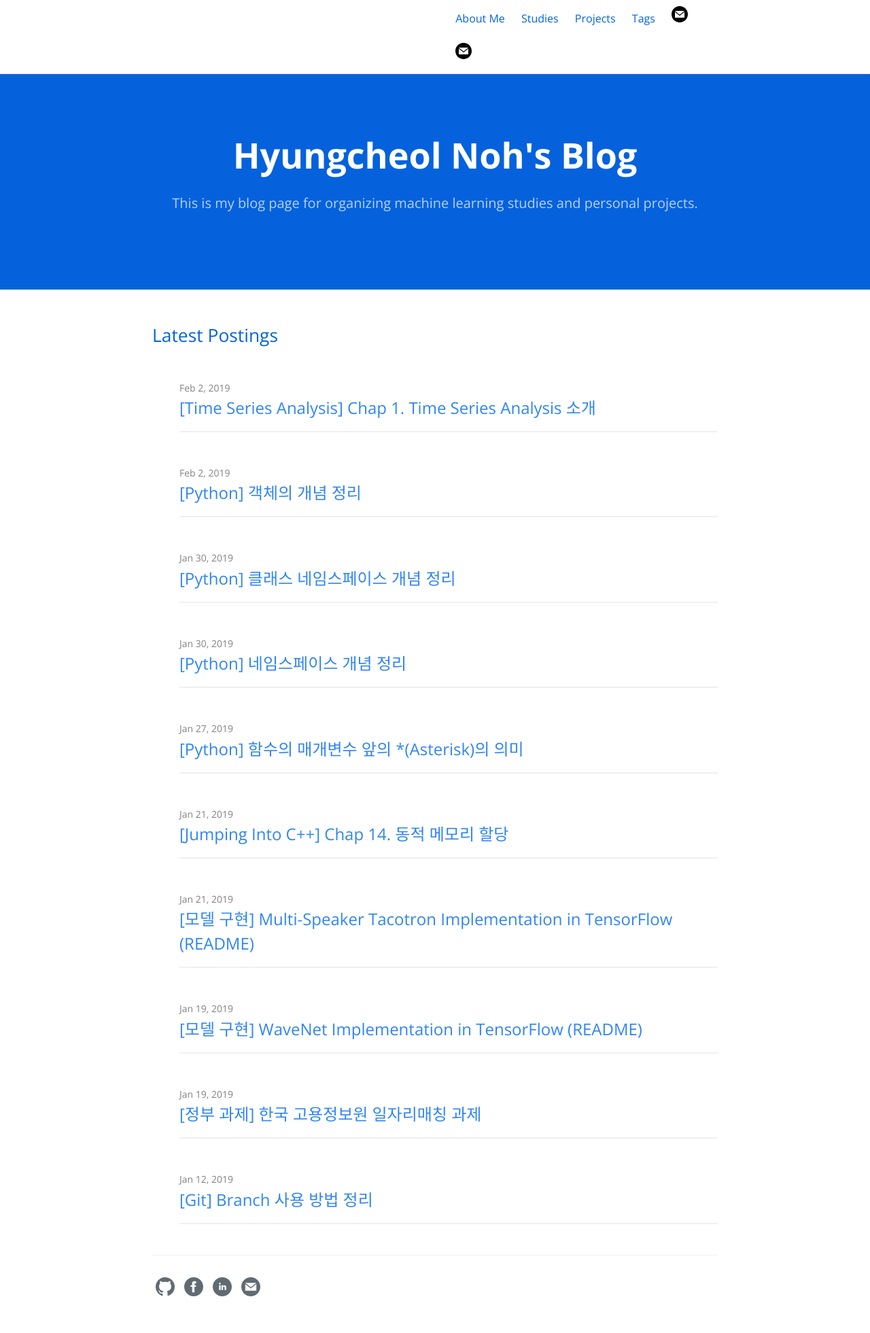
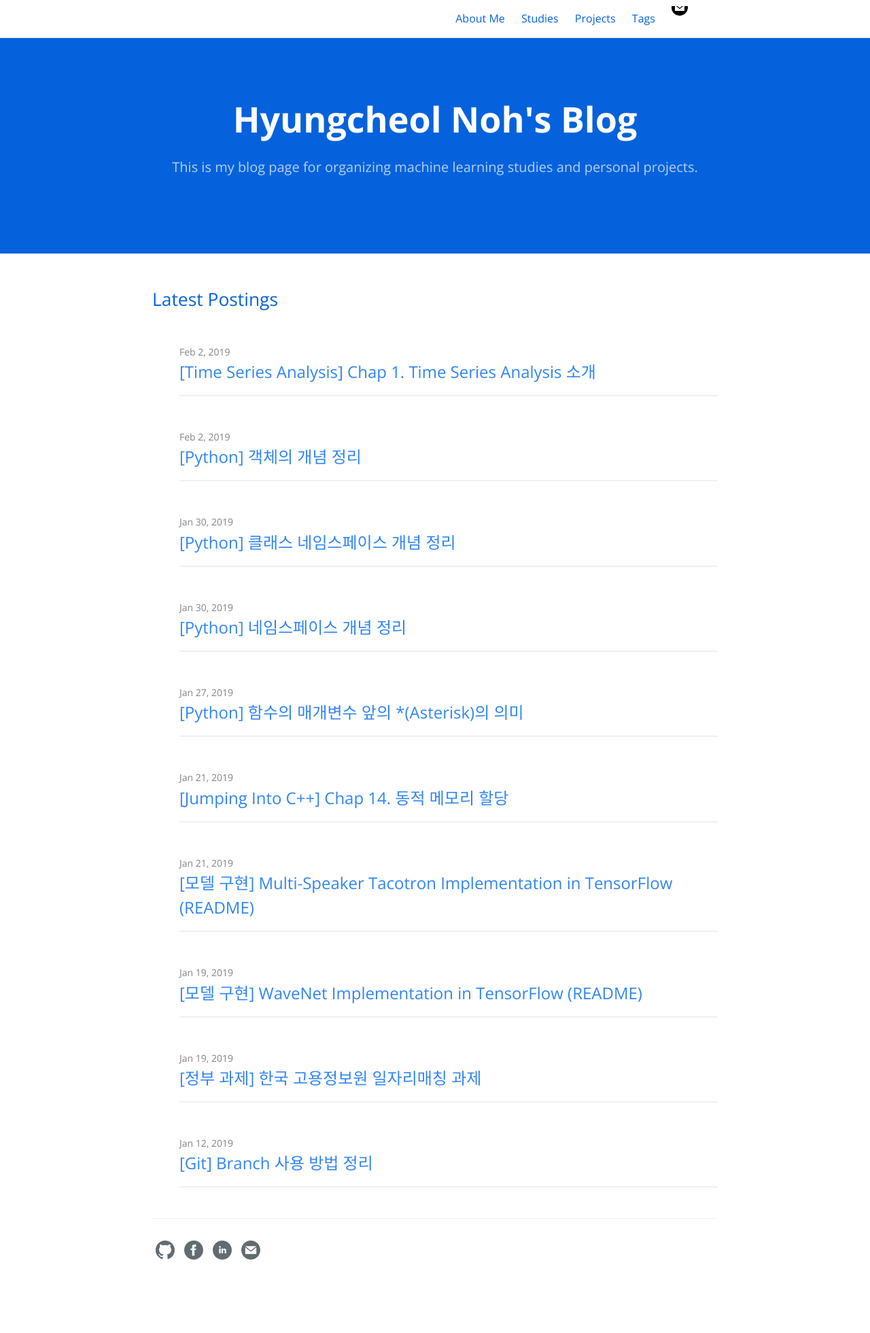
Before and after one commit to hcnoh/hcnoh.github.io, a Jekyll site: the page built from index.md, in a window 1280 px wide. Shown: the whole page at 68% size. Built offline with Jekyll 4.4.1, drawn with Linux system fonts in a browser that asks for light colours; after the commit the page ends 1907 px from its top, so only the background shows below that.

Commit message:
Update site-header.html

```diff
--- a/_includes/site-header.html
+++ b/_includes/site-header.html
@@ -70,18 +70,12 @@
 
           <span class="my-span-icon">
             <a href="{{ about_page.url | relative_url }}" aria-label="Contact" title="Contact Hyungcheol Noh">
-              <svg class="my-svg-icon" xmlns="http://www.w3.org/2000/svg" width="24" height="24" viewBox="0 0 24 24"><path d="M12 .02c-6.627 0-12 5.373-12 12s5.373 12 12 12 12-5.373 12-12-5.373-12-12-12zm6.99 6.98l-6.99 5.666-6.991-5.666h13.981zm.01 10h-14v-8.505l7 5.673 7-5.672v8.504z"/></svg>
+              <svg class="my-svg-icon" xmlns="http://www.w3.org/2000/svg" width="24" height="24" viewBox="0 10 24 24"><path d="M12 .02c-6.627 0-12 5.373-12 12s5.373 12 12 12 12-5.373 12-12-5.373-12-12-12zm6.99 6.98l-6.99 5.666-6.991-5.666h13.981zm.01 10h-14v-8.505l7 5.673 7-5.672v8.504z"/></svg>
             </a>
           </span>
 
         </div>
 
-        <span class="my-span-icon">
-          <a href="{{ about_page.url | relative_url }}" aria-label="Contact" title="Contact Hyungcheol Noh">
-            <svg class="my-svg-icon" xmlns="http://www.w3.org/2000/svg" width="24" height="24" viewBox="0 0 24 24"><path d="M12 .02c-6.627 0-12 5.373-12 12s5.373 12 12 12 12-5.373 12-12-5.373-12-12-12zm6.99 6.98l-6.99 5.666-6.991-5.666h13.981zm.01 10h-14v-8.505l7 5.673 7-5.672v8.504z"/></svg>
-          </a>
-        </span>
-
       </nav>
     {% endif %}
   </div>
```
